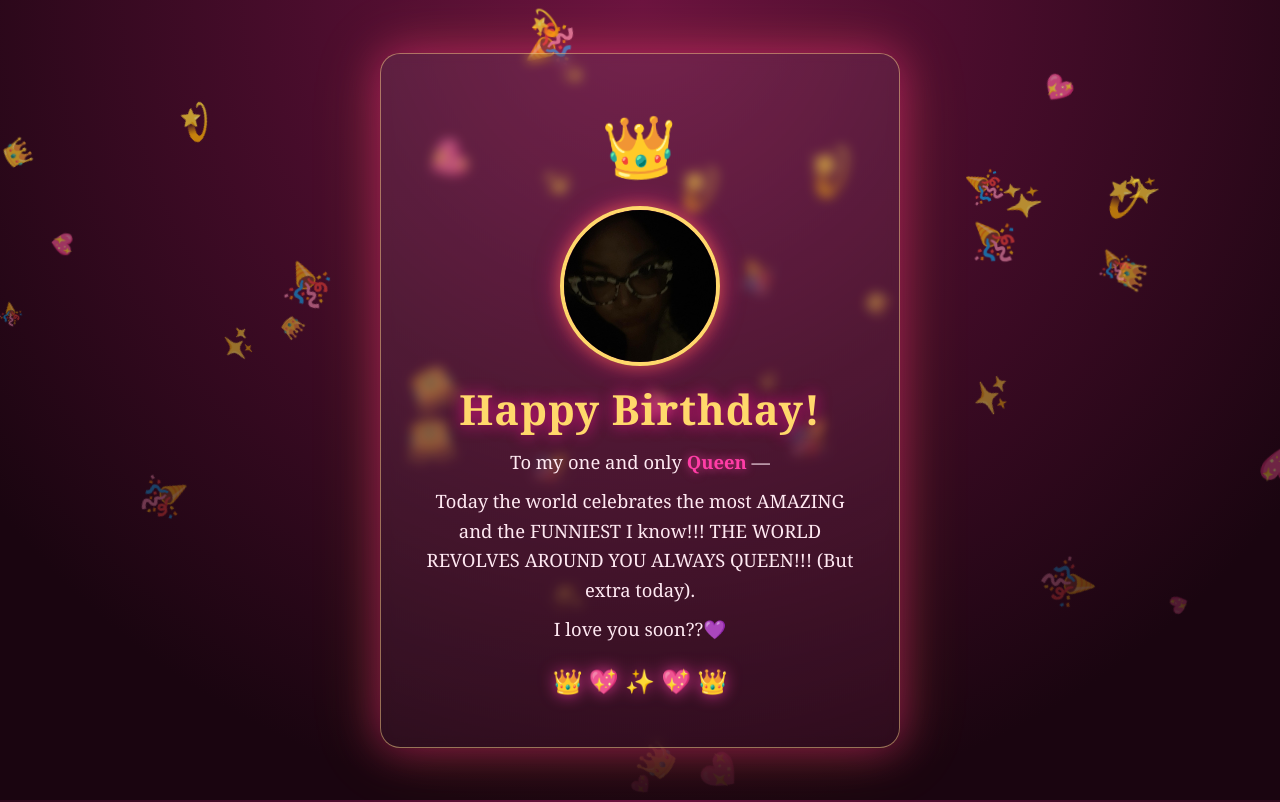
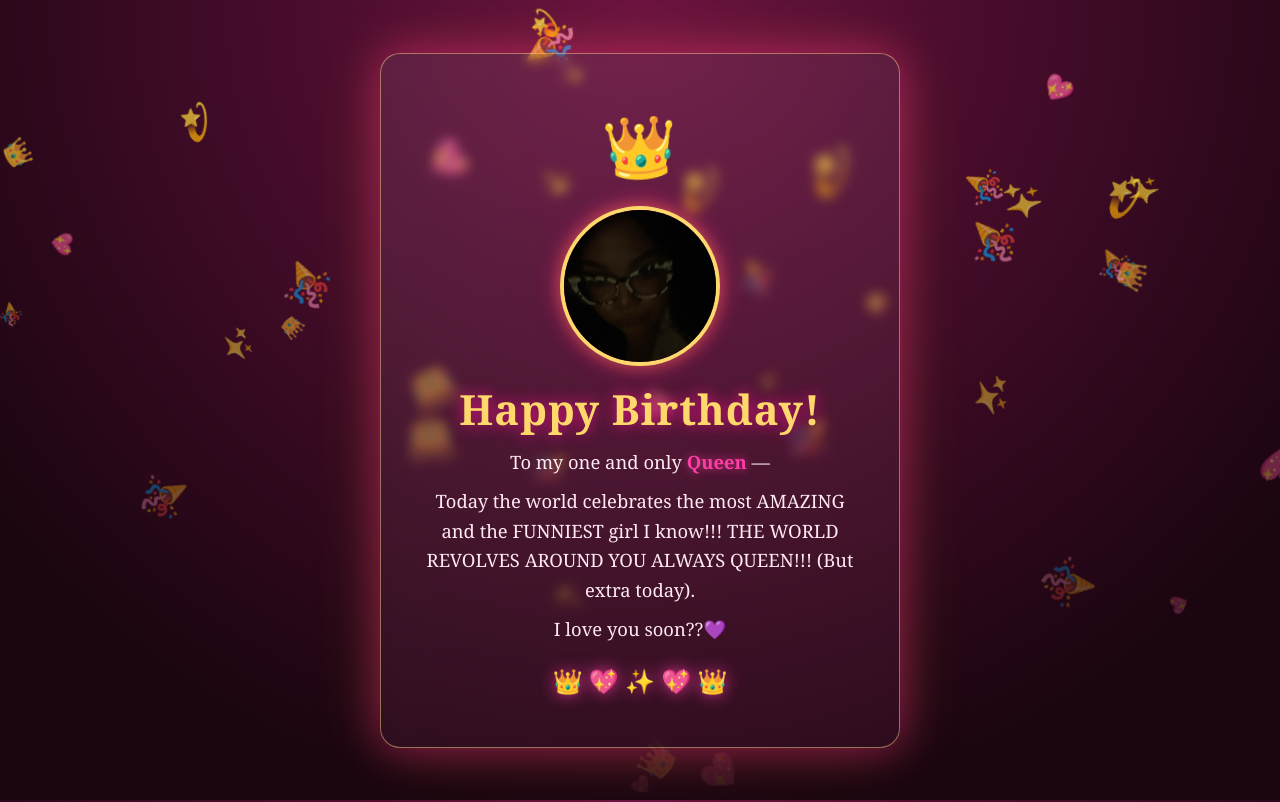
Before and after one commit to juliandennis1234/happy-birthday-queen, a plain HTML site: page index.html in a window 1280 px wide. Shown: the top 802 px of the page. Drawn offline with Linux system fonts and the light colour scheme.

```diff
--- a/index.html
+++ b/index.html
@@ -127,7 +127,7 @@
 
   <h1>Happy Birthday!</h1>
   <p>To my one and only <span class="name">Queen</span> —</p>
-  <p>Today the world celebrates the most AMAZING and the FUNNIEST I know!!! THE WORLD REVOLVES AROUND YOU ALWAYS QUEEN!!! (But extra today).</p>
+  <p>Today the world celebrates the most AMAZING and the FUNNIEST girl I know!!! THE WORLD REVOLVES AROUND YOU ALWAYS QUEEN!!! (But extra today).</p>
   <p>I love you soon??💜</p>
   <div class="hearts">👑 💖 ✨ 💖 👑</div>
 </div>
```
